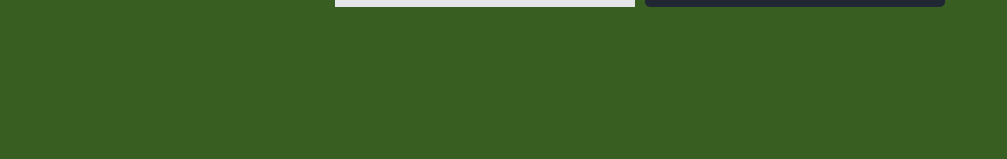
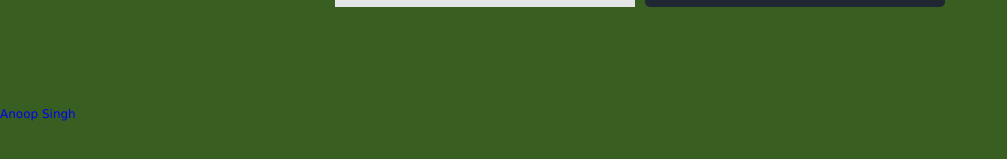
Before and after one commit to anoop-singh-dev/webmusic, a plain HTML site: page index.html in a window 1280 px wide. Shown: the part 563-722 px from the top of the page, without its empty margins (0-1007 px from the left). Drawn offline with Linux system fonts and the light colour scheme.

Commit message:
Update index.html

```diff
--- a/index.html
+++ b/index.html
@@ -231,6 +231,9 @@
 			</div>
 			<!--end m_list-->
 		</div>
+		<div class="col-lg-12">
+                         <a href="http://www.smvdu.ac.in/">Anoop Singh </a>
+                    </div>
 		<!--end music-->
 		<audio id="audio"></audio>
 				<script type="text/javascript" src="js/jquery-1.11.1.min.js"></script>
```
